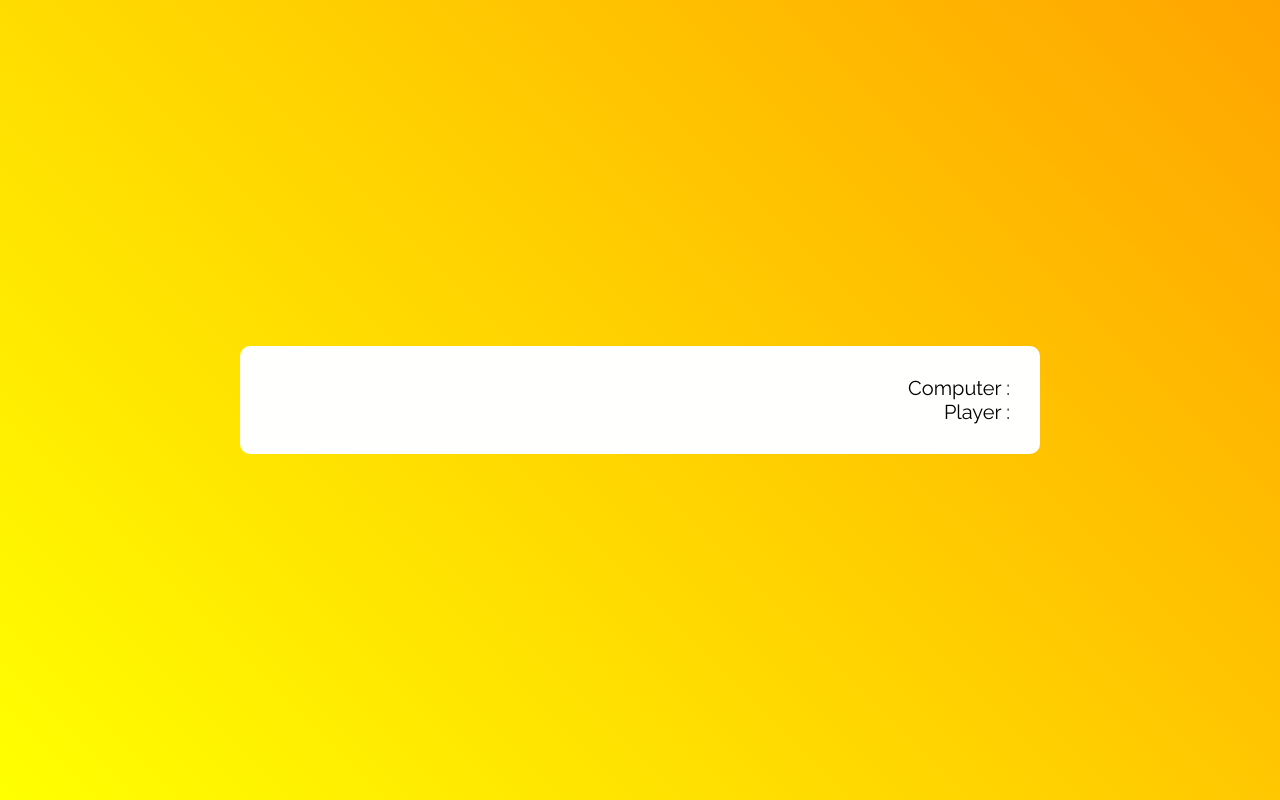
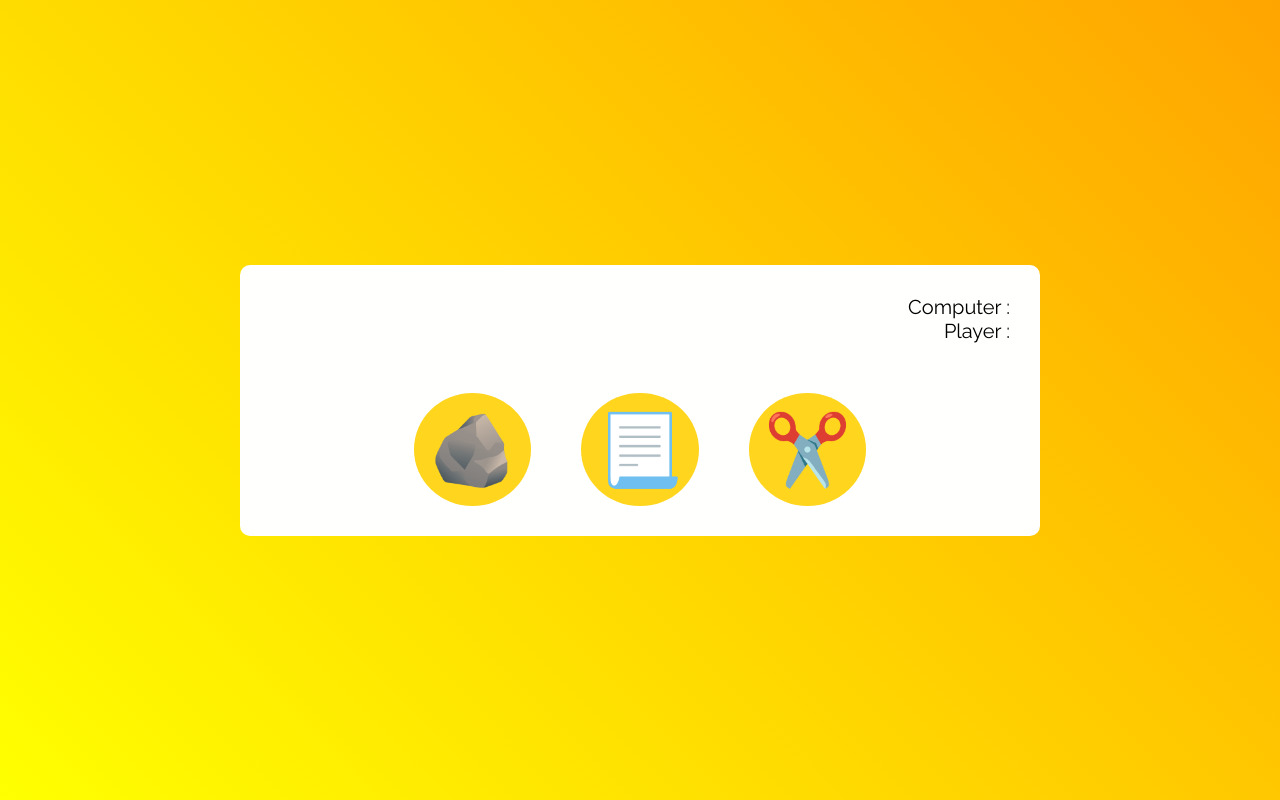
Before and after one commit to museeskinder/odin-rock-paper-scissor, a plain HTML site: page index.html in a window 1280 px wide. Drawn offline with Linux system fonts and the light colour scheme.

Commit message:
player choice section complete

```diff
--- a/css/style.css
+++ b/css/style.css
@@ -35,3 +35,22 @@ body {
 .score span {
     font-weight: 700;
 }
+
+.choice {
+    display: flex;
+    justify-content: space-between;
+    gap: 50px;
+}
+
+.choice-item {
+    background-color: #ffd51d;
+    font-size: 70px;
+    border-radius: 50%;
+    padding: 15px;
+    cursor: pointer;
+}
+
+.choice-item:hover {
+    transform: scale(1.2);
+    background-color: #d7b315;
+}
--- a/rps-ui.js
+++ b/rps-ui.js
@@ -17,9 +17,24 @@ playerScoreSpan.className = 'player-score';
 playerScore.appendChild(playerScoreSpan);
 score.append(computerScore, playerScore);
 
+//choice section
+const choice = document.createElement('div');
+choice.className = 'choice';
 
+const rockChoice = document.createElement('div');
+rockChoice.className = 'choice-item';
+rockChoice.innerText = '🪨';
 
+const paperChoice= document.createElement('div');
+paperChoice.className = 'choice-item';
+paperChoice.innerText = '📃';
+
+const scissorChoice = document.createElement('div');
+scissorChoice.className = 'choice-item';
+scissorChoice.innerText = '✂️';
+
+choice.append(rockChoice, paperChoice, scissorChoice)
 
 
 //attaching different sections to container all at once
-container.append(score);
+container.append(score, choice);
```
